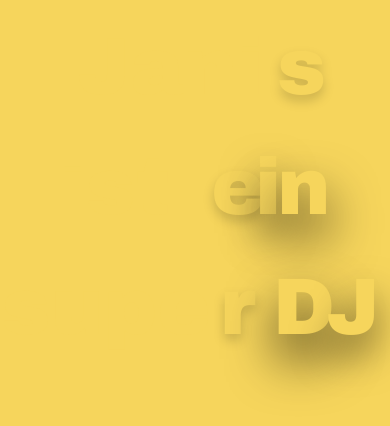
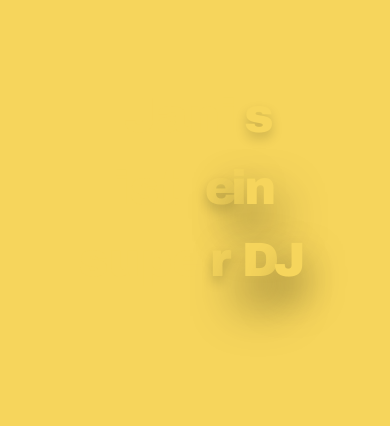
Before and after one commit to al-soup/we-love-janis, a Svelte app: page / in a window 390 px wide. Shown: the part 234-660 px from the top of the page. Built offline with nearby package versions, Linux system fonts and the light colour scheme.

Commit message:
Update text; make text smaller on mobile

```diff
--- a/src/App.svelte
+++ b/src/App.svelte
@@ -86,9 +86,9 @@
     }
   }
 
-  @media (max-width: 380px) {
+  @media (max-width: 400px) {
     .text span {
-      font-size: 3.5rem;
+      font-size: 3rem;
     }
   }
 </style>
--- a/src/data.ts
+++ b/src/data.ts
@@ -11,7 +11,7 @@ export const textCollection: string[][] = [
   ["Janis", "hat", "guten", "Humor"],
   ["Janis", "haben wir", "immer gerne", "bei uns"],
   ["Janis", "bringt", "uns zum", "lachen"],
-  ["Janis", "hat eine", "sexy Frisur"],
+  ["Janis", "hat eine", "sexy", "Frisur"],
   ["Janis", "sorgt", "für gute", "Laune"],
   ["Janis", "ist ein", "Abenteurer"],
   ["Janis", "ist gute", "Gesell-", "schaft"],
@@ -21,7 +21,7 @@ export const textCollection: string[][] = [
   ["Janis", "ist ein", "heiterer", "Mensch"],
   ["Janis", "haben wir", "fest gerne"],
   ["Janis", "ist ein", "super DJ"],
-  ["Janis", "freut sich", "mit einem"],
+  ["Janis", "freut sich", "mit", "einem"],
   ["Janis", "ist ein", "Sonnenschein"],
 ];
 
```
